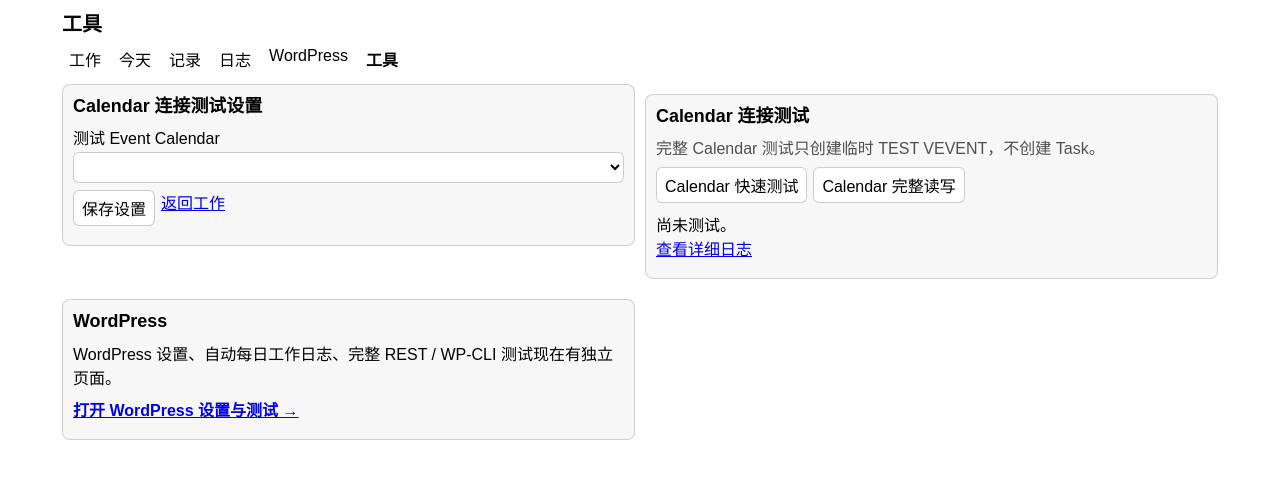
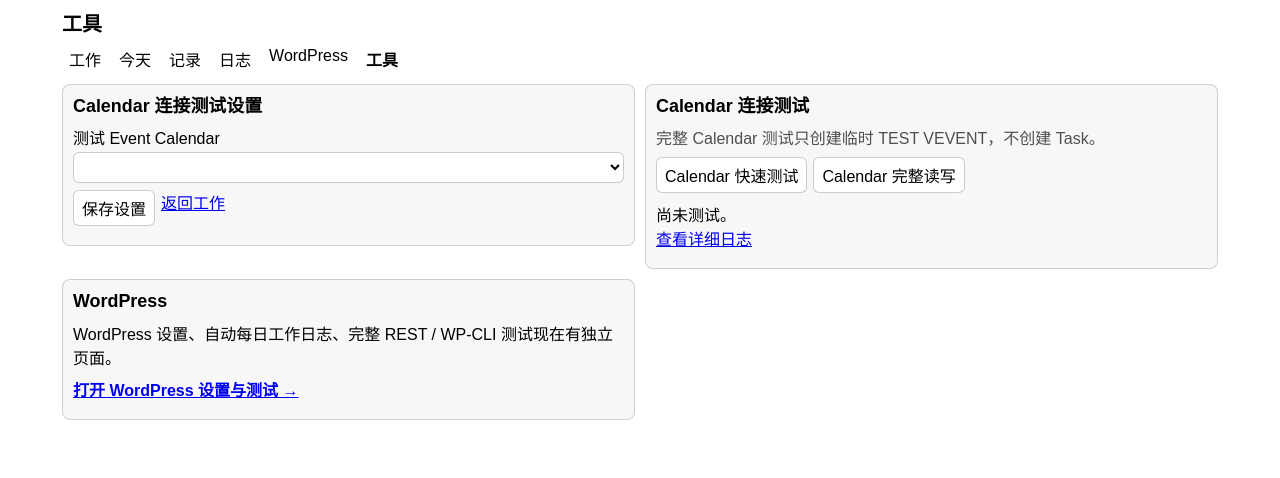
Before and after one commit to ZhouAndrew/caldav_assistant_skeleton, a browser extension: page caldav_assistant_thunderbird/addon/tools.html in a window 1280 px wide. Drawn offline with Linux system fonts and the light colour scheme.

Commit message:
ui(thunderbird): avoid extra grid-row spacing from stacked-card rule

```diff
--- a/caldav_assistant_thunderbird/addon/workspace.css
+++ b/caldav_assistant_thunderbird/addon/workspace.css
@@ -237,7 +237,7 @@
 }
 .card h2, .card h3 { font-size: 1.12rem; line-height: 1.3; margin-bottom: 7px; }
 .card p { margin-bottom: 8px; }
-.card + .card { margin-top: 10px; }
+main > .card + .card { margin-top: 10px; }
 .tool-grid {
   grid-template-columns: repeat(2, minmax(0, 1fr));
   gap: 10px;
```
